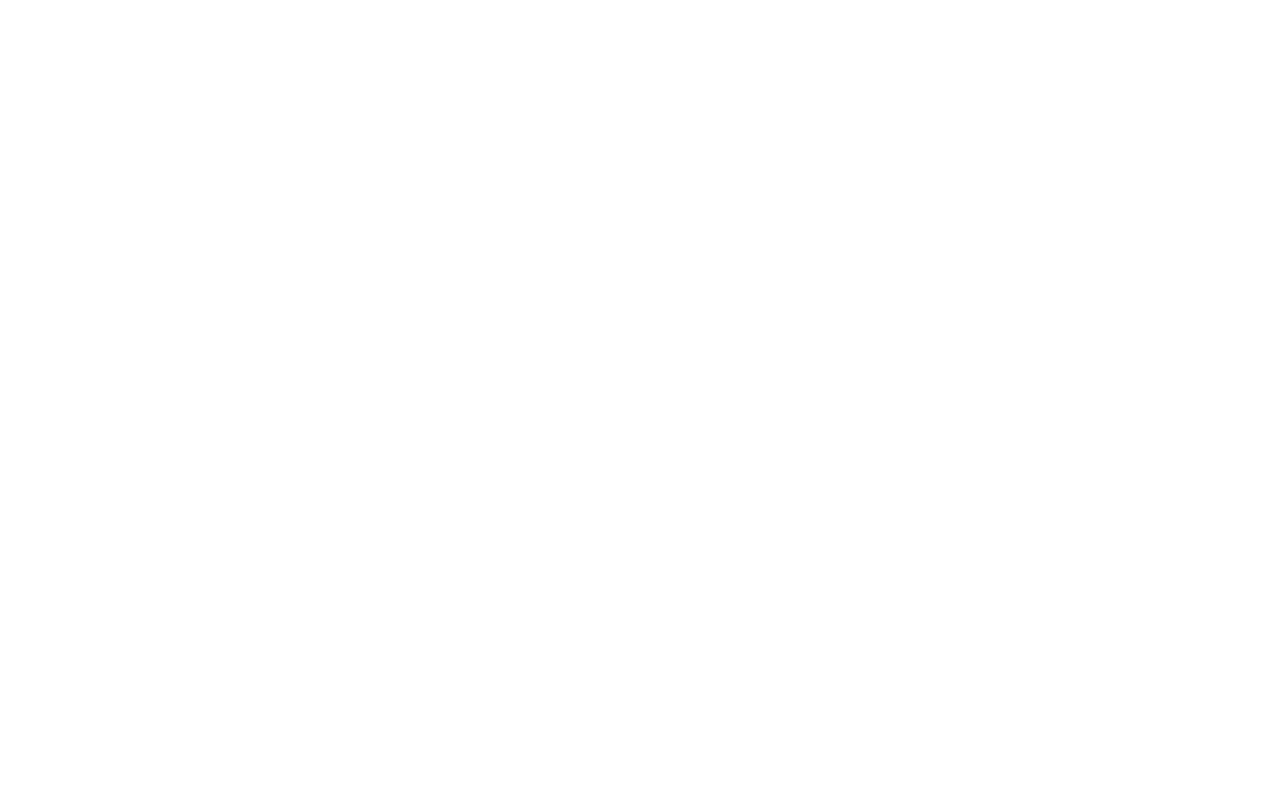
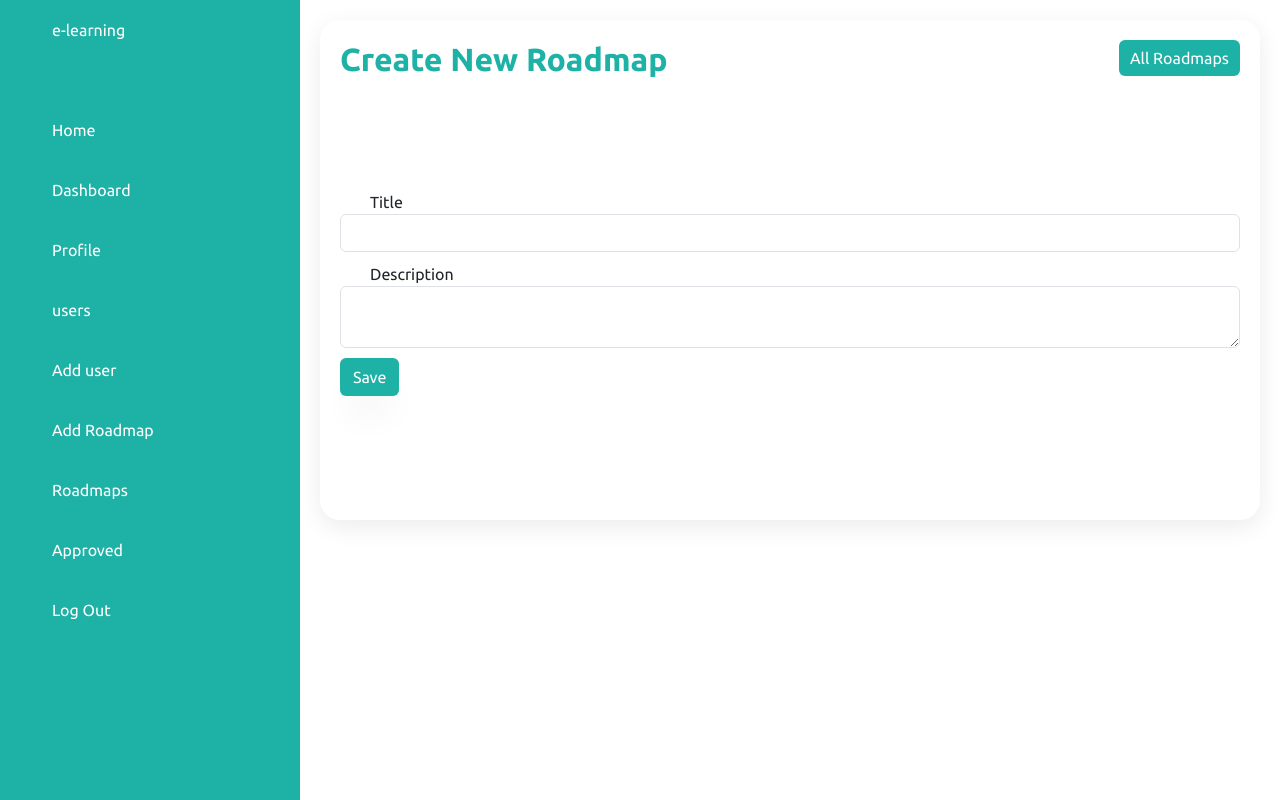
Before and after one commit to EsraaHassann/SystemAnalysis, a React (Create React App) app in the folder front-end/: page /admin/edit-roadmap/1 in a window 1280 px wide. Before the commit this address had no page. Built offline with nearby package versions, Linux system fonts and the light colour scheme; no server answers.

Commit message:
edit roadmanp

```diff
--- a/front-end/src/App.js
+++ b/front-end/src/App.js
@@ -32,6 +32,7 @@
 import StepsByUser from "./components/admin-dashboard/aproved/StepsByUser";
 import ResourcesByuser from "./components/admin-dashboard/aproved/ResourcesByuser";
 import CreateResources from "./components/admin-dashboard/roadmap/steps/resources/CreateResource";
+import EditRoadmap from "./components/admin-dashboard/roadmap/EditRoadmap";
 export const REST_API_BASE_URL = "http://localhost:9090/api";
 
 // Create a new queryClient instance
@@ -70,6 +71,8 @@
                 <Route path="roadmap/steps/resources/:id" element={<AllResouces />} />
 
 
+                <Route path="/admin/edit-roadmap/:id" element={<EditRoadmap/>} />
+
                 <Route path="approved/roadmap" element={< RoadmapByUser />} />
                 <Route path="approved/roadmap/steps/:id" element={< StepsByUser />} />
                 <Route path="approved/roadmap/steps/resources/:id" element={< ResourcesByuser />} />
--- a/front-end/src/components/admin-dashboard/roadmap/AddRoadmap.jsx
+++ b/front-end/src/components/admin-dashboard/roadmap/AddRoadmap.jsx
@@ -112,7 +112,7 @@
               {errors.description && (
                 <div className="error text-danger">{errors.description}</div>
               )}
-            </div><div >
+            </div><div>
 
             <button type="submit" className="btn "style={{background:"#1eb2a6",color:"white"}} >
               create new roadmap
--- /dev/null
+++ b/front-end/src/components/admin-dashboard/roadmap/EditRoadmap.jsx
@@ -0,0 +1,95 @@
+import React, { useState, useEffect } from 'react';
+import axios from 'axios';
+import { Link, useParams } from 'react-router-dom';
+import { REST_API_BASE_URL } from '../../../App';
+
+const EditRoadmap = () => {
+    const { id } = useParams();
+    const [roadmap, setRoadmap] = useState({
+        title: '',
+        description: ''
+    });
+    const [message, setMessage] = useState('');
+
+    useEffect(() => {
+        // Fetch the roadmap details when component mounts
+        const fetchRoadmap = async () => {
+            try {
+                const response = await axios.get(`${REST_API_BASE_URL}/admin/roadmap/${id}`);
+                setRoadmap(response.data);
+            } catch (error) {
+                console.error('Error fetching the roadmap data:', error);
+            }
+        };
+
+        fetchRoadmap();
+    }, [id]);
+
+    const handleChange = (e) => {
+        const { name, value } = e.target;
+        setRoadmap({
+            ...roadmap,
+            [name]: value
+        });
+    };
+
+    const handleSubmit = async (e) => {
+        e.preventDefault();
+        try {
+            const response = await axios.put(`${REST_API_BASE_URL}/admin/roadmap/${id}`, roadmap);
+            if (response.status === 200) {
+                setMessage('Roadmap updated successfully!');
+                setTimeout(() => {
+                    setMessage('');
+                }, 2000);
+            } else {
+                setMessage('Failed to update roadmap.');
+            }
+        } catch (error) {
+            console.error('Error updating the roadmap:', error);
+            setMessage('Error updating the roadmap.');
+        }
+    };
+
+    return (
+    <div className="main">
+    <div className="detailss">
+      <div className="recentOrderss">
+        <div className="cardHeader">
+          <h2>Create New Roadmap</h2>
+          <Link to={`/admin/roadmaps`} className="btn">
+            All Roadmaps
+          </Link>
+        </div>
+            {message && <div className="alert alert-info">{message}</div>}
+            <form onSubmit={handleSubmit}>
+                <div className="form-group">
+                    <label htmlFor="title">Title</label>
+                    <input
+                        type="text"
+                        className="form-control"
+                        id="title"
+                        name="title"
+                        value={roadmap.title}
+                        onChange={handleChange}
+                    />
+                </div>
+                <div className="form-group">
+                    <label htmlFor="description">Description</label>
+                    <textarea
+                        className="form-control"
+                        id="description"
+                        name="description"
+                        value={roadmap.description}
+                        onChange={handleChange}
+                    ></textarea>
+                </div>
+                <button type="submit" className="btn" style={{background:"#1eb2a6",color:"white"}} >Save</button>
+            </form>
+            </div>
+      </div>
+    </div>
+    );
+};
+
+export default EditRoadmap;
--- a/front-end/src/components/admin-dashboard/roadmap/MyRoadmaps.jsx
+++ b/front-end/src/components/admin-dashboard/roadmap/MyRoadmaps.jsx
@@ -133,7 +133,7 @@
                           <FontAwesomeIcon icon={faPencilAlt} />
                         </Link>
                         <Link
-                          to={`/admin/steps/${roadmap.id}`}
+                          to={`/admin/edit-roadmap/${roadmap.id}`}
                           className="link-dark me-3"
                         >
                           <FontAwesomeIcon icon={faEdit} />
--- a/front-end/src/components/admin-dashboard/roadmap/steps/CreateSteps.jsx
+++ b/front-end/src/components/admin-dashboard/roadmap/steps/CreateSteps.jsx
@@ -128,7 +128,7 @@
               )}
             </div>
             <button type="submit" className="btn "style={{background:"#1eb2a6",color:"white"}}>
-              create new roadmap
+              Create New Step
             </button>
             {successMessage && (
               <div className="alert alert-success mt-3">{successMessage}</div>
--- a/front-end/src/components/admin-dashboard/roadmap/steps/resources/AllResouces.jsx
+++ b/front-end/src/components/admin-dashboard/roadmap/steps/resources/AllResouces.jsx
@@ -83,7 +83,7 @@
         <div className="recentOrderss">
         <div className="cardHeader">
             <h2>{roadmap.title}</h2>
-            <Link to={`/admin/roadmaps/${5}`} className="btn">
+            <Link to={`/admin/roadmaps`} className="btn">
               All Roadmaps
             </Link>
             </div>
--- a/front-end/src/components/admin-dashboard/roadmap/steps/resources/CreateResource.jsx
+++ b/front-end/src/components/admin-dashboard/roadmap/steps/resources/CreateResource.jsx
@@ -92,8 +92,8 @@
         <div className="recentOrderss">
           <div className="cardHeader">
             <h2>Create New Resouce for {roadmap.title}</h2>
-            <Link to={`/admin/roadmaps/`} className="btn">
-              All Steps
+            <Link to={`/admin/roadmap/steps/resources/${id}`} className="btn">
+              All Resources
             </Link>
           </div>
           <form onSubmit={handleSubmit}>
@@ -129,7 +129,7 @@
               )}
             </div>
             <button type="submit" className="btn "style={{background:"#1eb2a6",color:"white"}}>
-              create new roadmap
+              Create New Resource
             </button>
             {successMessage && (
               <div className="alert alert-success mt-3">{successMessage}</div>
```
